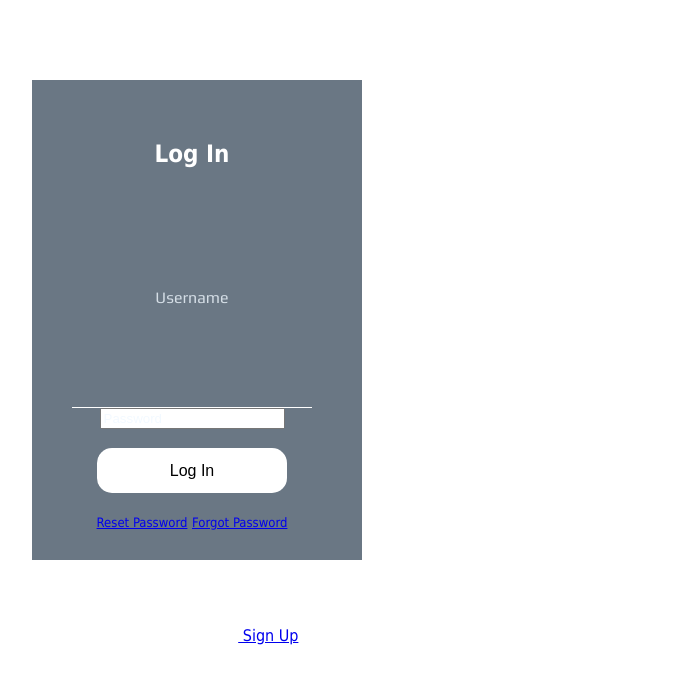
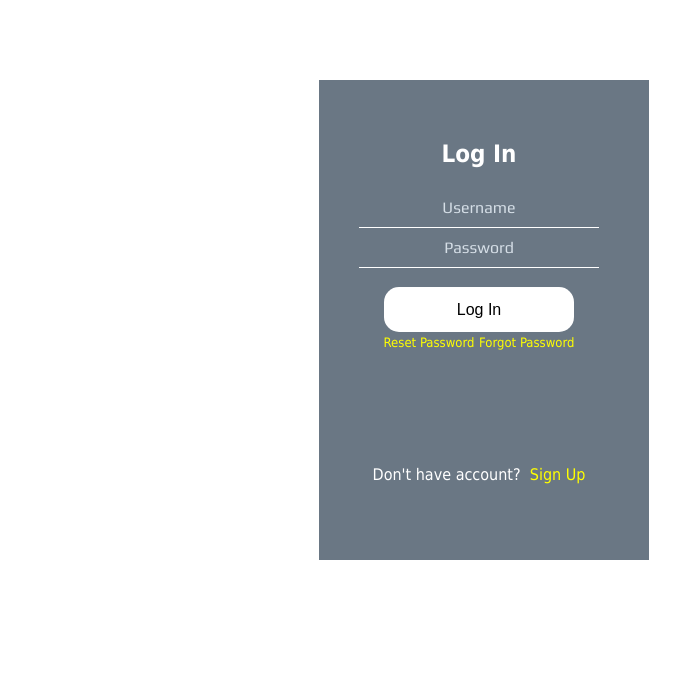
Before and after one commit to JasoDing/ecommerce-website-clone, a PHP site: page /login.html in a window 1280 px wide. Shown: the top 684 px of the page, without its empty margins (156-836 px from the left). Run offline with PHP 8.4, Linux system fonts and the light colour scheme.

Commit message:
update login page

```diff
--- a/assets/login.css
+++ b/assets/login.css
@@ -9,10 +9,8 @@ body{
     background: rgba(44, 62, 80, 0.7);
     padding: 40px;
     width: 250px;
-    margin: auto;
-    margin-top: 80px;
     height: 400px;
-    margin-left: 180px;
+    margin: 80px auto auto auto;
 }
 
 form{
@@ -28,8 +26,8 @@ input[type=text]{
     border-bottom: 1px solid #fff;
     font-family: 'Play', sans-serif;
     font-size: 16px;
-    font-weight: 200px;
-    padding: 100px 0;
+    font-weight: normal;
+    padding: 10px 0;
     transition: border 0.5s;
     outline: none;
     color: #fff;
@@ -52,6 +50,15 @@ input[type=button]:hover{
     background-color: black;
 }
 
+h2{
+    color: white;
+}
+
+a{
+    color: yellow;
+    text-decoration: blink;
+}
+
 a:hover{
     color: skyblue;
 }
--- a/login.html
+++ b/login.html
@@ -13,16 +13,15 @@
         <form>
             <h2 style="color: white">Log In</h2>
             <input type="text" name="username" placeholder="Username">
-            <input type="password" name="pass" placeholder="Password">
+            <input type="text" name="password" placeholder="Password">
             <br>
             <br>
             <a href=""><input type="button" value="Log In"></a>
+            <div id="container">
+                <a href="#" style="margin-right: 0; font-size: 13px; font-family: Tahoma, Geneva, sans-serif;">Reset Password</a>
+                <a href="#" style="margin-right: 0; font-size: 13px; font-family: Tahoma, Geneva, sans-serif;">Forgot Password</a>
+            </div>
             <br>
-            <br>
-            <div id="container">
-                <a href="#" style="margin-right: 0px; font-size: 13px; font-family: Tahoma, Geneva, sans-serif;">Reset Password</a>
-                <a href="#" style="margin-right: 0px; font-size: 13px; font-family: Tahoma, Geneva, sans-serif;">Forgot Password</a>
-            </div>
             <br>
             <br>
             <br>
```
